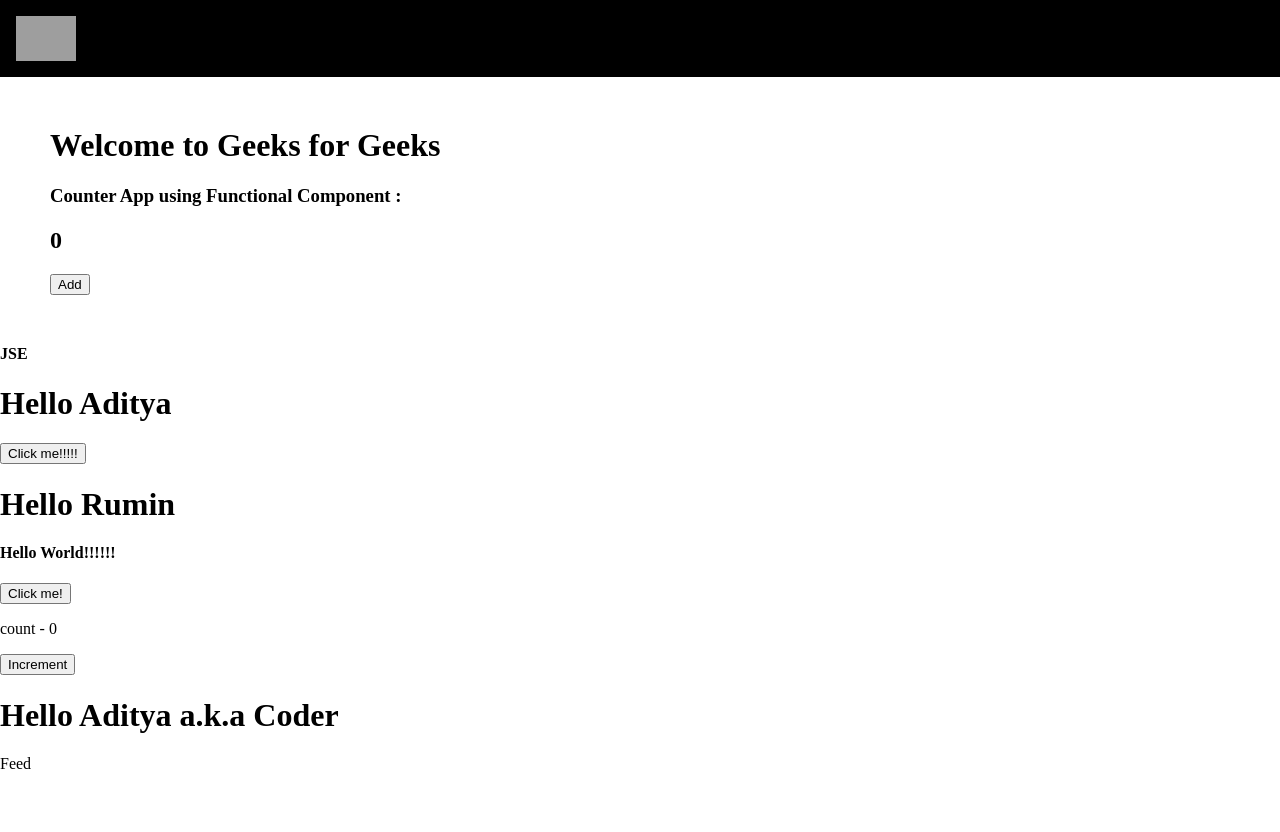
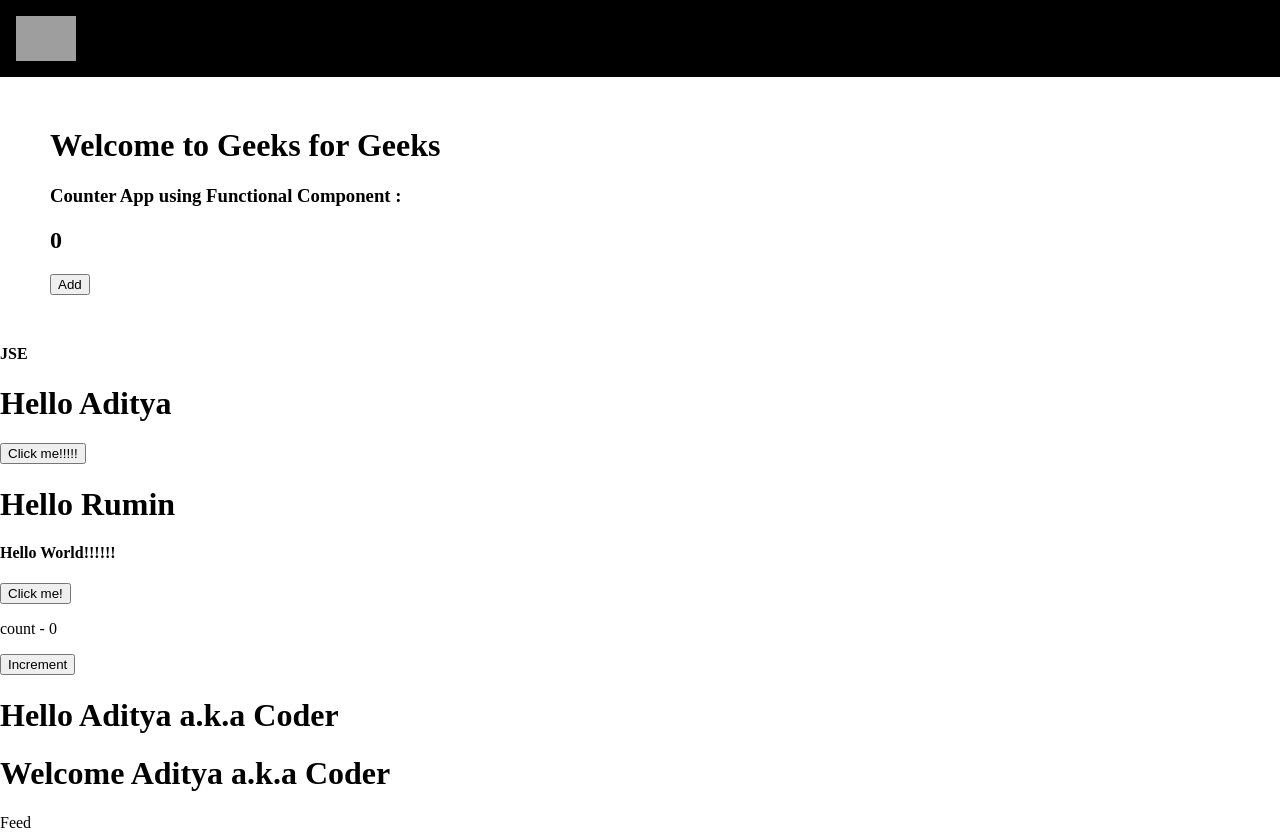
Before and after one commit to Aditya664/ReactPrcatice, a React (Create React App) app: page / in a window 1280 px wide. Before the commit the page ends 800 px from the top, so only its background shows below. Built offline with nearby package versions, Linux system fonts and the light colour scheme; grey boxes are pictures that could not be loaded.

Commit message:
Disrtuct class component

```diff
--- a/src/App.js
+++ b/src/App.js
@@ -1,7 +1,7 @@
 import React from 'react'
 import { BrowserRouter, Routes, Route } from 'react-router-dom';
 import { Box } from '@mui/material';
-import { Navbar, Feed, VideoDetail, ChannelDetail, SearchFeed, Home, Props, Message, Counter, Distruct } from './components';
+import { Navbar, Feed, VideoDetail, ChannelDetail, SearchFeed, Home, Props, Message, Counter, Distruct, Welcome } from './components';
 
 const App = () => (
   <BrowserRouter>
@@ -17,6 +17,7 @@ const App = () => (
       <Message />
       <Counter />
       <Distruct name='Aditya' heroname='Coder' />
+      <Welcome name='Aditya' heroname='Coder' />
       <Routes>
         <Route path="/" exact element={<Feed />} />
         <Route path='/video/:id' element={<VideoDetail />} />
--- /dev/null
+++ b/src/components/DistructClass.jsx
@@ -0,0 +1,14 @@
+import { Component } from "react";
+
+class Welcome extends Component {
+    render() {
+        const { name, heroname } = this.props;
+        return (
+            <h1>
+                Welcome {name} a.k.a {heroname}
+            </h1>
+        )
+    }
+}
+
+export default Welcome;
--- a/src/components/index.js
+++ b/src/components/index.js
@@ -9,3 +9,4 @@ export { default as Props } from './props';
 export { default as Message } from './Message';
 export { default as Counter } from './Counter';
 export { default as Distruct } from './Distruct';
+export { default as Welcome } from './DistructClass';
```
